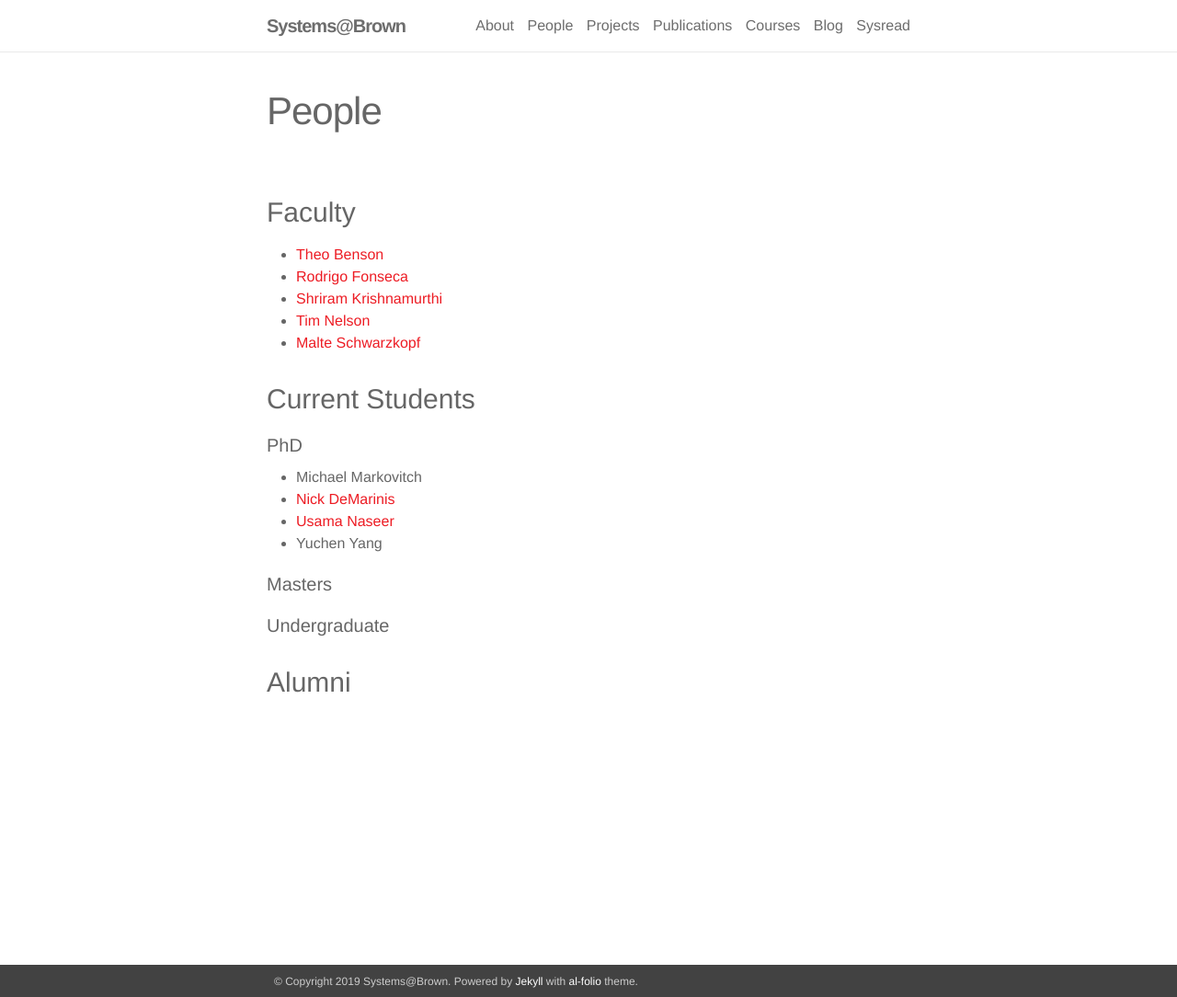
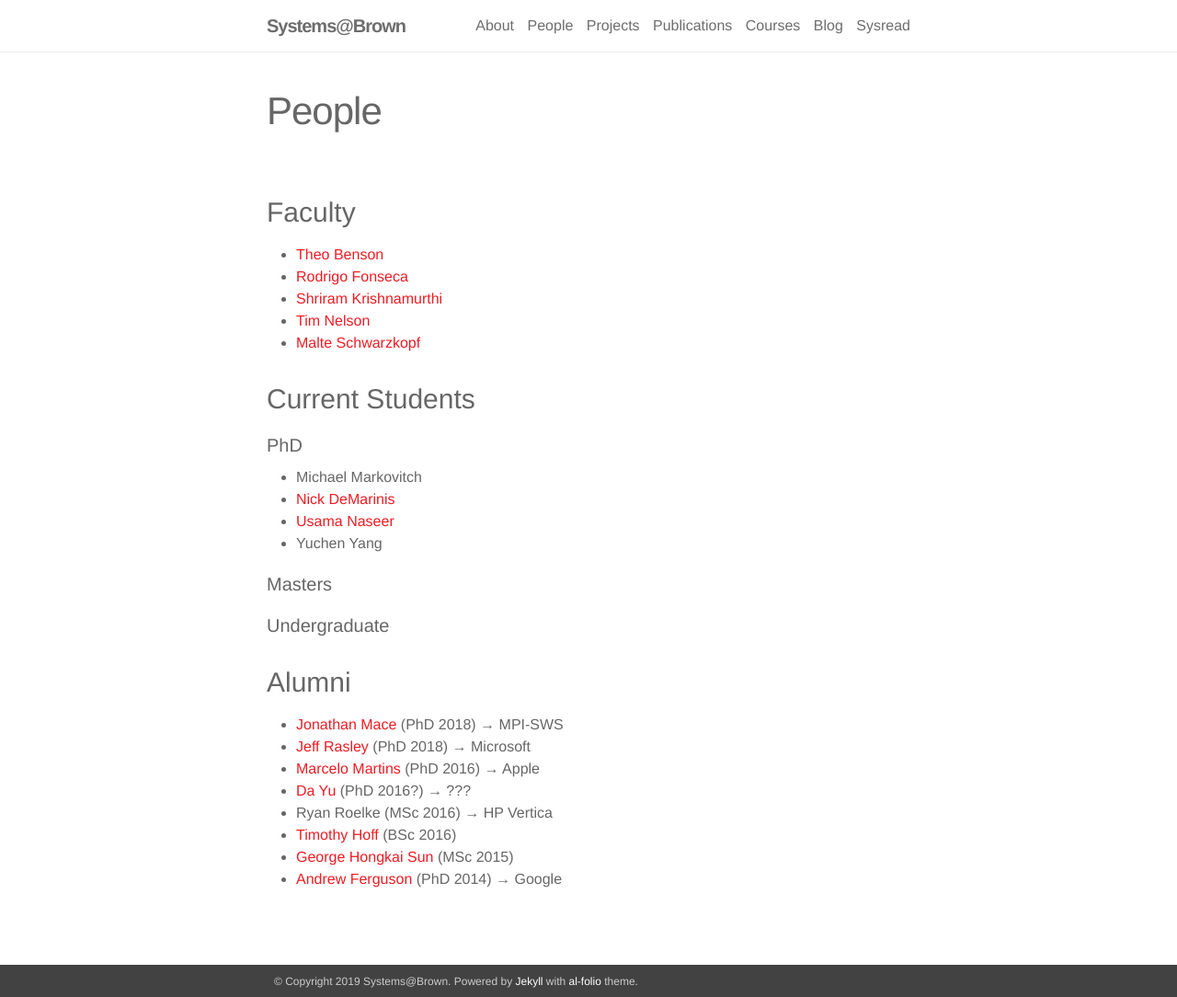
Before and after one commit to brownsys/systems-web, a Jekyll site: the page built from _pages/people.md, in a window 1280 px wide and 1084 px high. Shown: the whole window at 92% size. Built offline with Jekyll 4.4.1, drawn with Linux system fonts in a browser that asks for light colours; nearby versions of some CDN libraries.

Commit message:
Import alumni

```diff
--- a/_pages/people.md
+++ b/_pages/people.md
@@ -29,4 +29,13 @@ order: 2
 
 #### Undergraduate
 
+
 ### Alumni
+ - [Jonathan Mace](https://people.mpi-sws.org/~jcmace) (PhD 2018) → MPI-SWS
+ - [Jeff Rasley](http://cs.brown.edu/~jeffra/) (PhD 2018) → Microsoft
+ - [Marcelo Martins](http://cs.brown.edu/people/martins/) (PhD 2016) → Apple
+ - [Da Yu](http://cs.brown.edu/~dyu/) (PhD 2016?) → ???
+ - Ryan Roelke (MSc 2016) → HP Vertica
+ - [Timothy Hoff](https://www.linkedin.com/in/timothy-hoff-3b023041) (BSc 2016)
+ - [George Hongkai Sun](https://www.monkeyhouse.info/) (MSc 2015)
+ - [Andrew Ferguson](http://cs.brown.edu/~adf/) (PhD 2014) → Google
```
